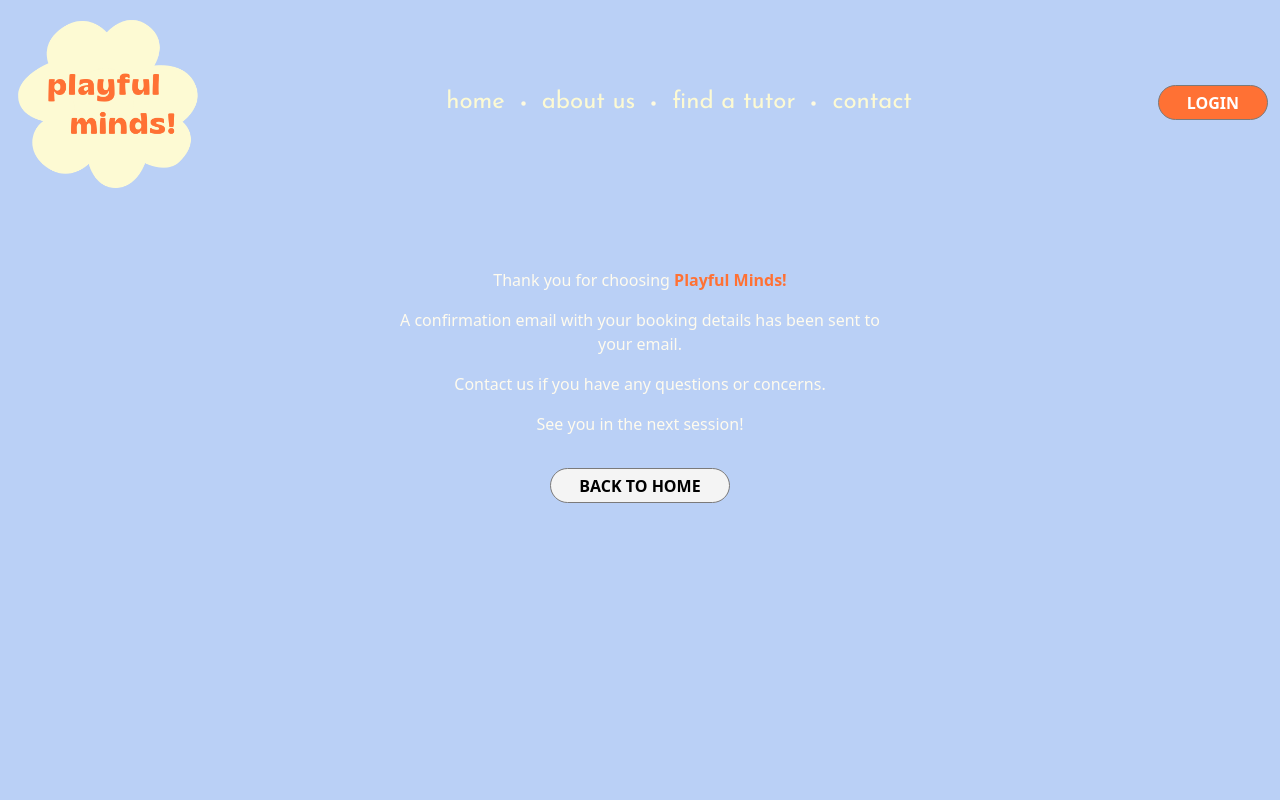
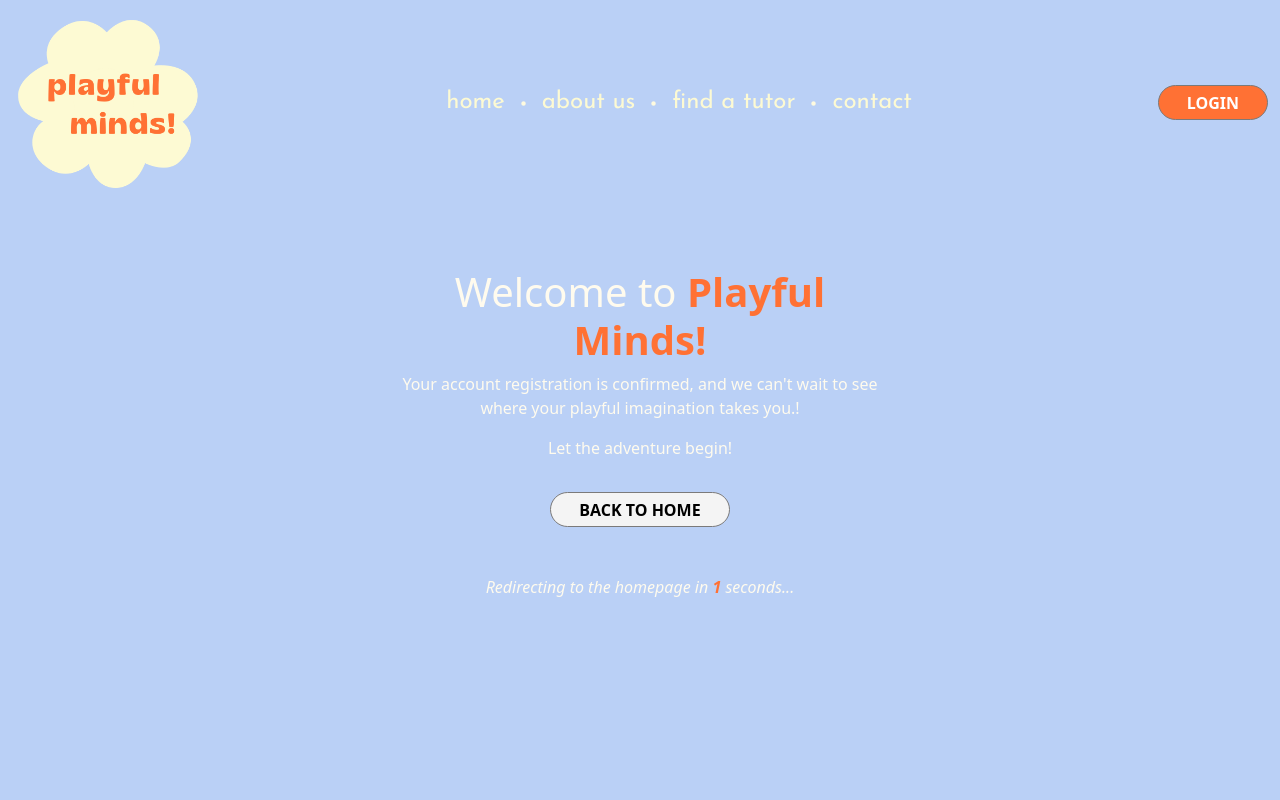
Before and after one commit to doganeraylin/online-tutors-frontend, a Next.js app: page /success in a window 1280 px wide. Shown: the top 800 px of the page. Built offline with nearby package versions, Linux system fonts and the light colour scheme; a web font is replaced by a local one.

Commit message:
added counter / routing

```diff
--- a/components/Success/Success.js
+++ b/components/Success/Success.js
@@ -1,19 +1,33 @@
+import Link from 'next/link';
 import { useRouter } from 'next/router';
+import { useState, useEffect } from 'react';
 import Button from "../Button/Button"
 import styles from "./Success.module.css"
 
 const Success = () => {
+    const [counter, setCounter] = useState(6);
     const router = useRouter();
-    const handleClick = () => {
-        router.push("/");
+
+    useEffect(() => {
+      const redirectTimer = setInterval(() => {
+        setCounter((prevCounter) => prevCounter - 1);
+      }, 1000);
+
+      if (counter === 0) {
+        router.push('/');
+        return;
+      }
+      return () => {
+        clearInterval(redirectTimer);
       };
+    }, [counter, router]);
 
     return (
         <div className={styles.container}>
-            <p>Thank you for choosing <span>Playful Minds!</span></p>
-            <p>A confirmation email with your booking details has been sent to your email.</p>
-            <p>Contact us if you have any questions or concerns.</p>
-            <p>See you in the next session!</p>
+           <h1>Welcome to <span>Playful Minds!</span></h1>
+           <p>Your account registration is confirmed, and we can't wait to see where your playful imagination takes you.!</p>
+           <p>Let the adventure begin!</p>
+           <Link href="/">
                 <Button
                     content="back to home"
                     buttonColor="grayBg"
@@ -21,8 +35,9 @@ const Success = () => {
                     buttonSize="mediumBtn"
                     buttonFontSize="mediumFont"
                     height="mediumHeight"
-                onClick={handleClick}
                 />
+            </Link>
+            <p className={styles.redirectText}>Redirecting to the homepage in <span className={styles.counter}>{counter}</span> seconds...</p>
         </div>
     )
 }
```
Lines whose indentation alone changed are shown as unchanged.
